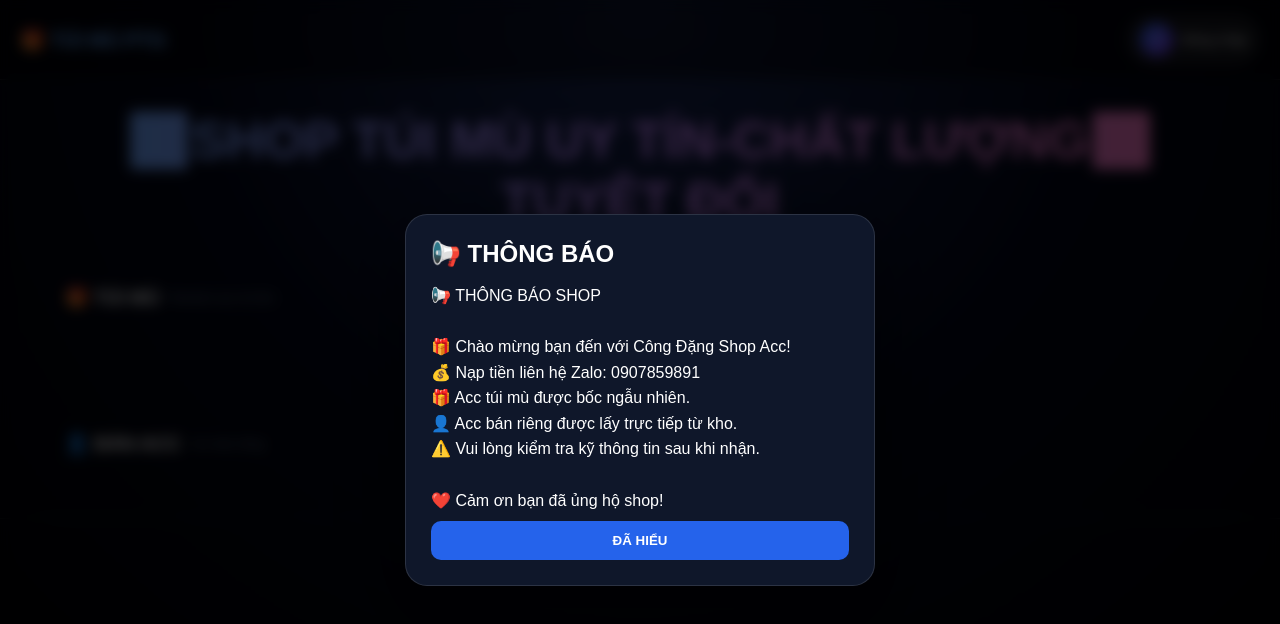
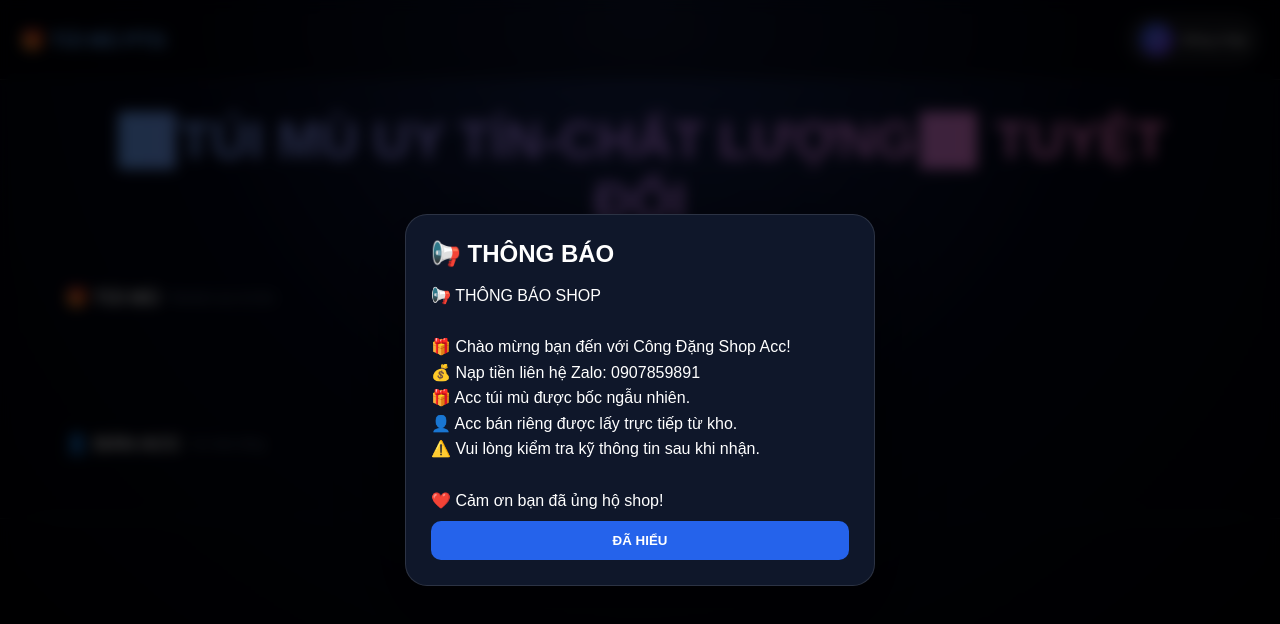
Before and after one commit to caricomcom12-spec/shop-tui-mu-ptg, a website: page public/index.html in a window 1280 px wide. Drawn offline with Linux system fonts and the light colour scheme; no server answers.

Commit message:
Update index.html

```diff
--- a/public/index.html
+++ b/public/index.html
@@ -909,7 +909,7 @@
 
     logo:"🎁 TÚI MÙ PTG",
 
-    title:"🎇SHOP TÚI MÙ UY TÍN-CHẤT LƯỢNG🎇 TUYỆT ĐỐI",
+    title:"🎇TÚI MÙ UY TÍN-CHẤT LƯỢNG🎇       TUYỆT ĐỐI",
 
     subtitle:"💸Mở túi mù - nhận acc bất ngờ (zalo 0907859891)🎁",
 
```
